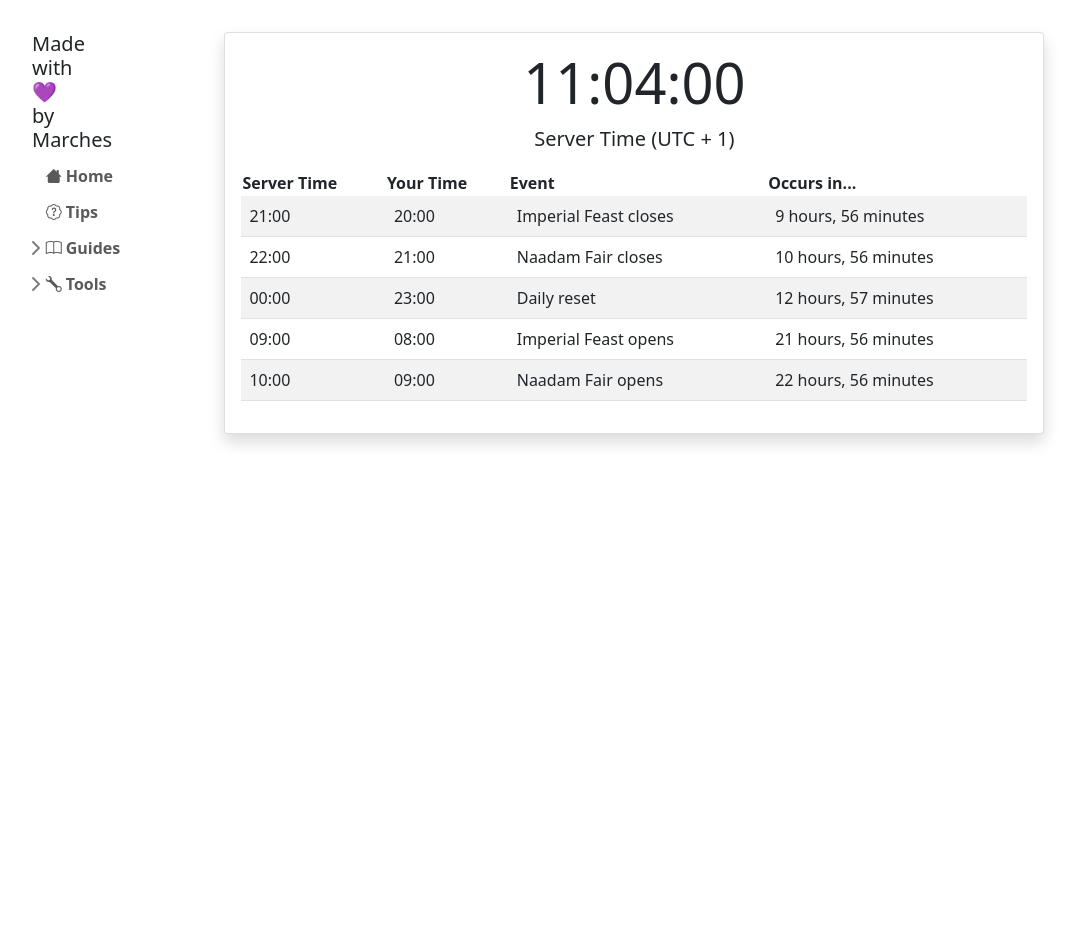
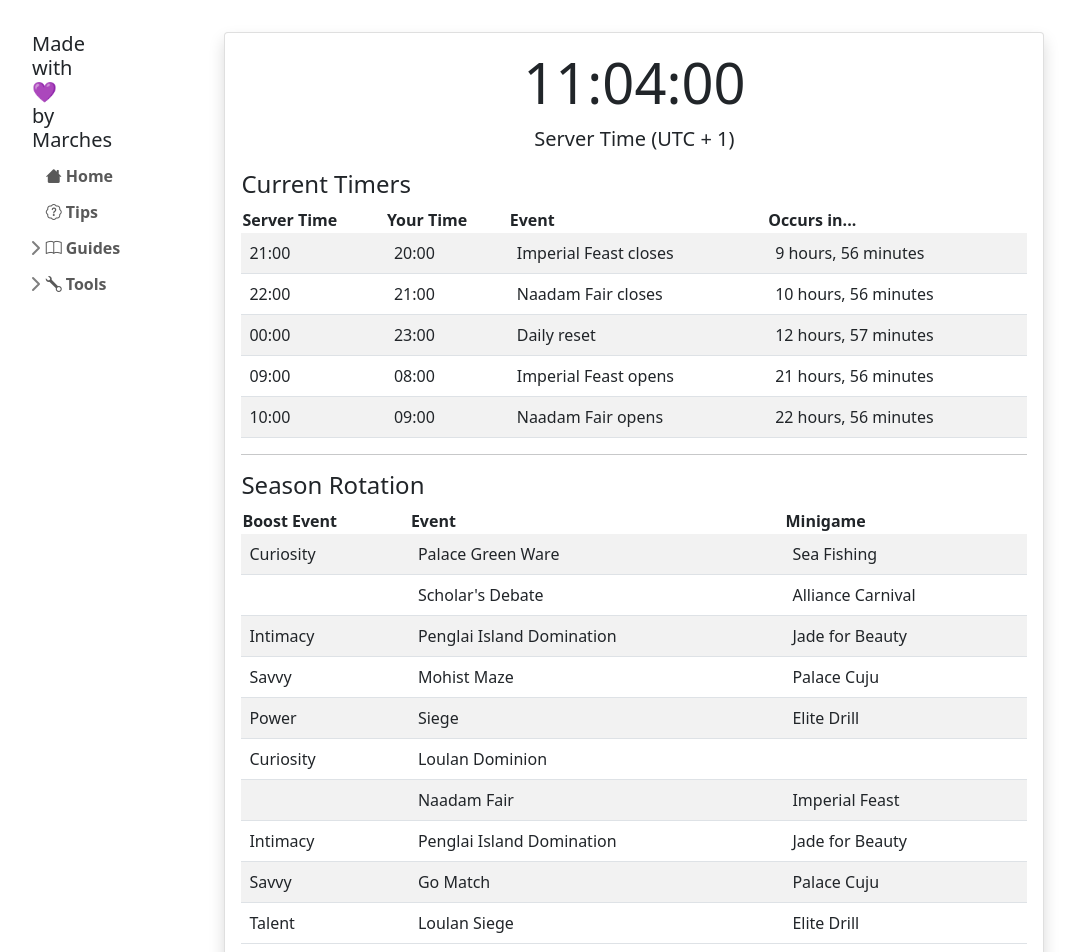
Before and after one commit to Marches0/marches0.github.io, a Vue app: page /#/tools/event-calendar in a window 1280 px wide. Shown: the top 952 px of the page, without its empty margins (12-1090 px from the left). Before the commit the page ends 832 px from the top, so only its background shows below. Built offline with nearby package versions, Linux system fonts and the light colour scheme.

Commit message:
move season rotation to calendar

```diff
--- a/src/views/TipsView.vue
+++ b/src/views/TipsView.vue
@@ -263,74 +263,6 @@
     </ul>
     </p>
 
-    <h2>Season</h2>
-    <p>
-    The event rotation is, more-or-less:
-    <table class="table">
-        <thead>
-        <tr>
-            <th scope="col">Boost Event</th>
-            <th scope="col">Event</th>
-            <th scope="col">Mini-game</th>
-        </tr>
-        </thead>
-        <tbody>
-        <tr>
-            <td>Curiosity</td>
-            <td>Palace Green Ware</td>
-            <td>Fishing</td>
-        </tr>
-        <tr>
-            <td></td>
-            <td>Scholar's Debate</td>
-            <td>Alliance Carnival</td>
-        </tr>
-        <tr>
-            <td>Intimacy</td>
-            <td>Penglai Island Domination</td>
-            <td>Jade for Beauty</td>
-        </tr>
-        <tr>
-            <td>Savvy</td>
-            <td>Mohist Maze</td>
-            <td>Palace Cuju</td>
-        </tr>
-        <tr>
-            <td>Power</td>
-            <td>CS Siege</td>
-            <td>Elite Drill</td>
-        </tr>
-        <tr>
-            <td></td>
-            <td>Naadam Fair</td>
-            <td>Imperial Feast</td>
-        </tr>
-        <tr>
-            <td>Curiosity</td>
-            <td>Loulan Dominion</td>
-            <td></td>
-        </tr>
-        <tr>
-            <td>Intimacy</td>
-            <td>Penglai Island Domination</td>
-            <td>Jade for Beauty</td>
-        </tr>
-        <tr>
-            <td>Savvy</td>
-            <td>Go Match</td>
-            <td>Palace Cuju</td>
-        </tr>
-        <tr>
-            <td>Talent</td>
-            <td>Loulan Siege</td>
-            <td>Elite Drill</td>
-        </tr>
-        </tbody>
-    </table>
-
-    The boost events very rarely change, but the events can sometimes be different - CS Siege has been Loulan Siege before, and the first Scholar's has been Naadam.
-    </p>
-
     <h2>Sovereign Clash</h2>
     <p>
     <ul><li>Rearrange your defence teams occasionally. You will catch people off-guard, and it's funny.</li></ul>
--- a/src/views/Tools/EventCalendar.vue
+++ b/src/views/Tools/EventCalendar.vue
@@ -5,6 +5,7 @@
     <p class="lead">Server Time (UTC + 1)</p>
 </div>
 
+<h4>Current Timers</h4>
 <table class="table table-striped">
     <thead>
         <th scope="col">Server Time</th>
@@ -18,6 +19,23 @@
             <td>{{event.localTime}}</td>
             <td>{{event.description}}</td>
             <td>{{event.occursIn}}</td>
+        </tr>
+    </tbody>
+</table>
+
+<hr>
+<h4>Season Rotation</h4>
+<table class="table table-striped">
+    <thead>
+        <th scope="col">Boost Event</th>
+        <th scope="col">Event</th>
+        <th scope="col">Minigame</th>
+    </thead>
+    <tbody id="table-body">
+        <tr v-for="eventSet in eventRotation">
+            <td>{{eventSet[0]}}</td>
+            <td>{{eventSet[1]}}</td>
+            <td>{{eventSet[2]}}</td>
         </tr>
     </tbody>
 </table>
@@ -36,7 +54,8 @@ export default {
     data() {
         return {
             serverTimeNow: "",
-            upcomingEvents: []
+            upcomingEvents: [],
+            eventRotation: []
         };
     },
     computed: {
@@ -50,6 +69,7 @@ export default {
         (this as any as _this).startServerTimeTick();
 
         (this as any as _this).upcomingEvents = (this as any as _this).getUpcomingTimers();
+        (this as any as _this).eventRotation = (this as any as _this).getSeasonRotation();
     },
     methods: {
         startServerTimeTick() : void {
@@ -60,6 +80,9 @@ export default {
         updateServerTime() {
             let serverTime = DateTime.local().toUTC(60);
             (this as any as _this).serverTimeNow = serverTime.toFormat(TimeDisplayFormat);
+        },
+        getSeasonRotation() : (string | null)[][] {
+            return calendar.rotation;
         },
         getUpcomingTimers() : eventOccurence[] {
             let serverTime = DateTime.local().toUTC(60);
@@ -95,7 +118,7 @@ export default {
 
             // Find the bin we are in based on the number of events, and how long a rotation is.
             let eventSet = eventsSinceEpoch % calendar.rotation.length;
-            let dayEventNames = calendar.rotation[eventSet];
+            let dayEventNames = calendar.rotation[eventSet].filter(e => e !== null);
 
             // Map event names to actual events
             let dayEvents = calendar.events.filter(e => dayEventNames.indexOf(e.name) !== -1);
@@ -186,12 +209,14 @@ export default {
 interface _this {
     startServerTimeTick: () => void;
     updateServerTime: () => void;
+    getSeasonRotation: () => (string | null)[][];
     getUpcomingTimers: () => eventOccurence[];
     getOneDayTimers: (daysFromToday: number) => eventOccurence[];
     getTimers: (event: event) => eventOccurence[];
     toDisplayableEvent: (event: eventOccurence) => any[];
     serverTimeNow: string;
     upcomingEvents: eventOccurence[];
+    eventRotation: (string | null)[][];
 }
 
 interface eventOccurence {
--- a/src/views/Tools/data/eventCalendar.json
+++ b/src/views/Tools/data/eventCalendar.json
@@ -1,12 +1,12 @@
 {
     "rotation": [
-        [ "Curiosity", "Palace Green Ware", "Sea Fishing"],
-        [ "Scholar's Debate", "Alliance Carnival"],
-        [ "Intimacy", "Penglai Island Domination", "Jade for Beauty"],
-        [ "Savvy", "Mohist Maze", "Palace Cuju"],
-        [ "Power", "Siege", "Elite Drill"],
-        [ "Curiosity", "Loulan Dominion"],
-        [ "Naadam Fair", "Imperial Feast" ],
+        [ "Curiosity", "Palace Green Ware", "Sea Fishing" ],
+        [ null, "Scholar's Debate", "Alliance Carnival" ],
+        [ "Intimacy", "Penglai Island Domination", "Jade for Beauty"] ,
+        [ "Savvy", "Mohist Maze", "Palace Cuju" ],
+        [ "Power", "Siege", "Elite Drill" ],
+        [ "Curiosity", "Loulan Dominion", null ],
+        [ null, "Naadam Fair", "Imperial Feast" ],
         [ "Intimacy", "Penglai Island Domination", "Jade for Beauty" ],
         [ "Savvy", "Go Match", "Palace Cuju"],
         [ "Talent", "Loulan Siege", "Elite Drill"]
```
